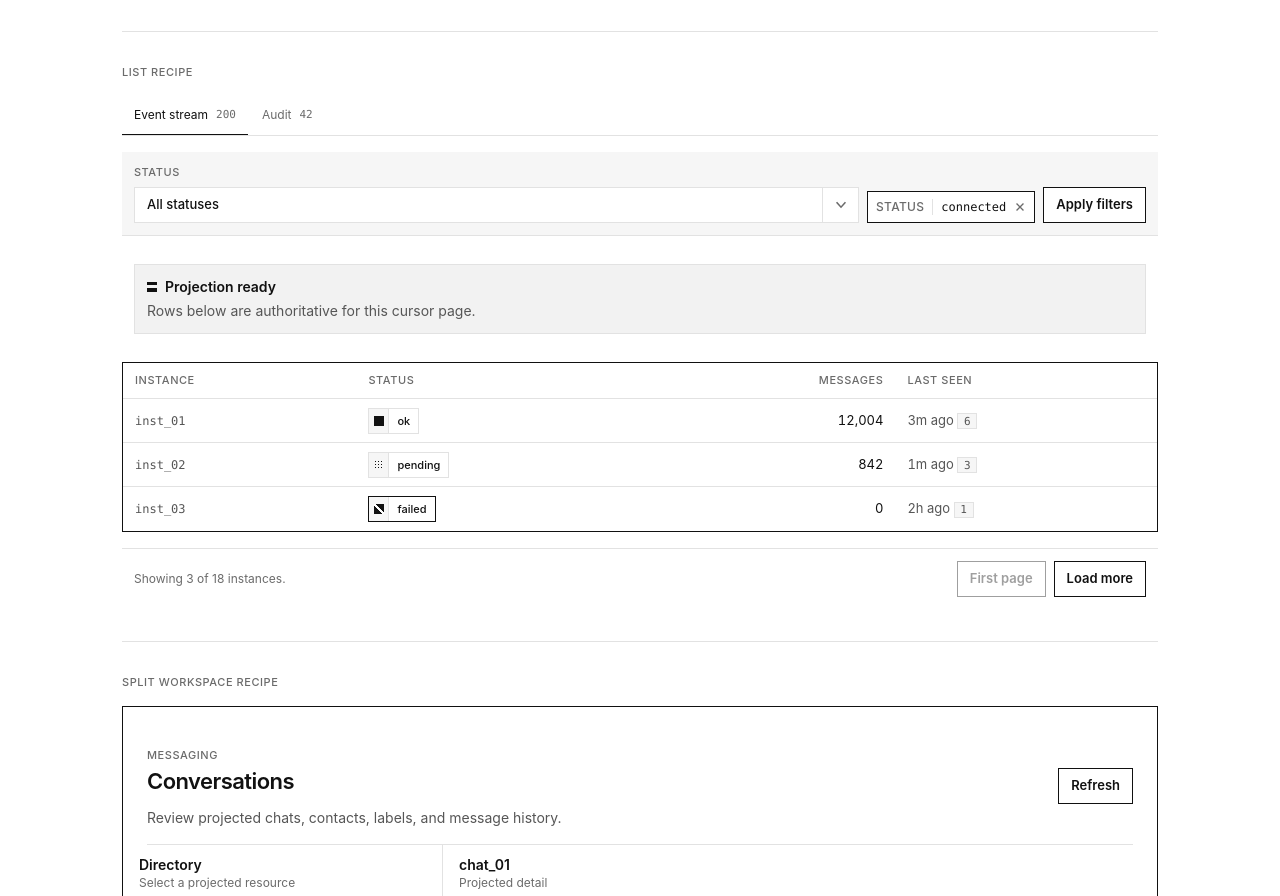
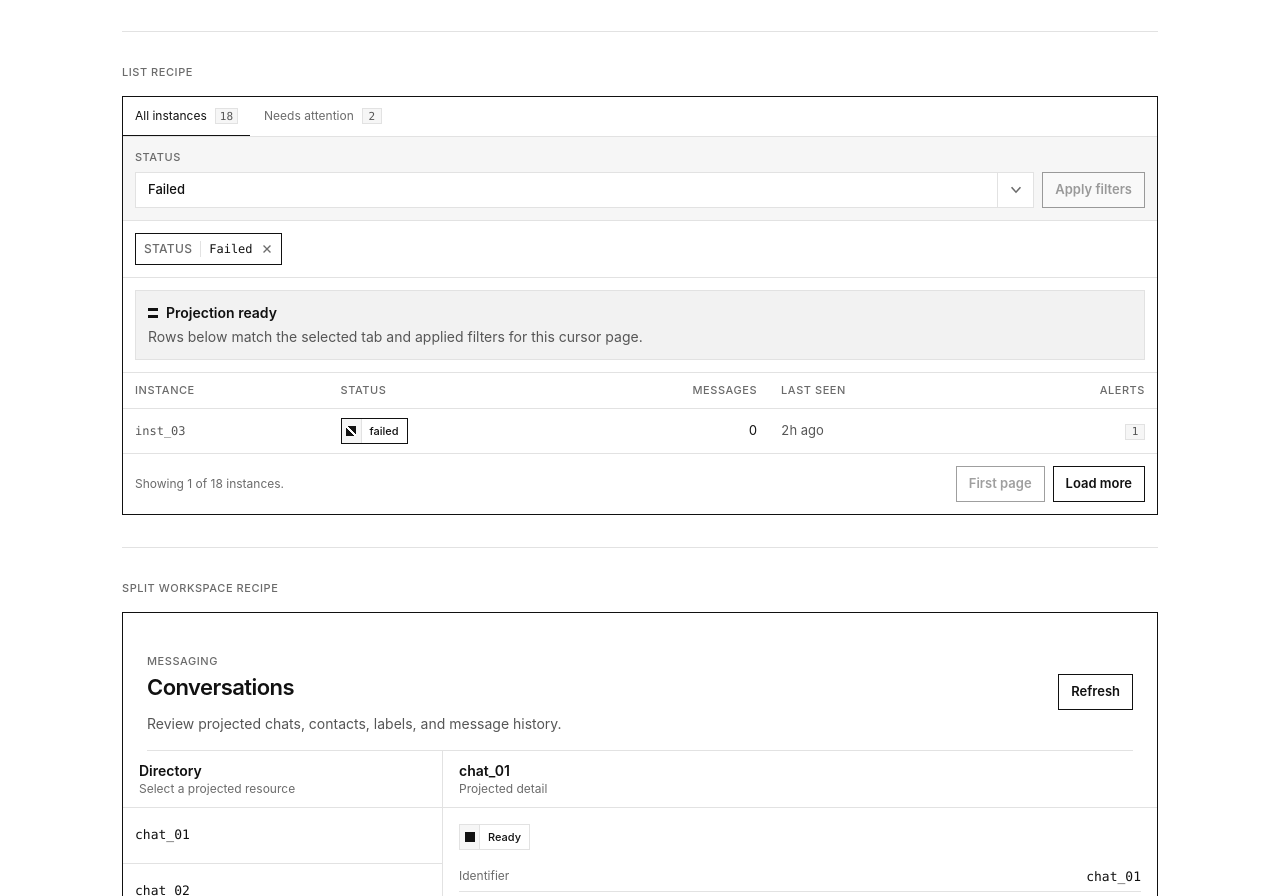
Before and after one commit to hiepknor/omniwa-console, a React (Vite) app: page /__ui in a window 1280 px wide. Shown: the part 6409-7305 px from the top of the page. Built offline with nearby package versions, Linux system fonts and the light colour scheme.

Commit message:
fix ui gallery count and filter recipe

```diff
--- a/src/app/UiGallery.tsx
+++ b/src/app/UiGallery.tsx
@@ -99,6 +99,17 @@ const sessionUtilityItems = [
   ['session', 'Session'],
 ] as const;
 const primaryNavigationItems = navigationItems.filter(([icon]) => icon !== 'connection');
+const listRows = [
+  { id: 'inst_01', tone: 'ok' as const, messages: '12,004', seen: '3m ago', alerts: 6 },
+  { id: 'inst_02', tone: 'pending' as const, messages: '842', seen: '1m ago', alerts: 3 },
+  { id: 'inst_03', tone: 'failed' as const, messages: '0', seen: '2h ago', alerts: 1 },
+];
+
+const listStatusLabels: Record<string, string> = {
+  ok: 'Healthy',
+  pending: 'Pending',
+  failed: 'Failed',
+};
 
 function ShellAnatomy({ onOpenSession }: { onOpenSession: () => void }) {
   return (
@@ -156,19 +167,23 @@ function ShellAnatomy({ onOpenSession }: { onOpenSession: () => void }) {
 }
 
 export function UiGallery() {
-  const [tab, setTab] = useState('stream');
+  const [tab, setTab] = useState('all');
   const [drawer, setDrawer] = useState(false);
   const [dialogMode, setDialogMode] = useState<'ready' | 'pending'>();
   const [sessionDialogOpen, setSessionDialogOpen] = useState(false);
   const [switchEnabled, setSwitchEnabled] = useState(true);
   const [deliveryMode, setDeliveryMode] = useState('safe');
   const [filterVisible, setFilterVisible] = useState(true);
-  const [listFilterVisible, setListFilterVisible] = useState(true);
+  const [listStatusDraft, setListStatusDraft] = useState('failed');
+  const [listStatus, setListStatus] = useState('failed');
   const [notificationVisible, setNotificationVisible] = useState(true);
   const [cursor, setCursor] = useState<string>();
   const [workspaceDetail, setWorkspaceDetail] = useState(true);
   const [galleryFile, setGalleryFile] = useState<File | undefined>(() => new File(['locked upload fixture'], 'group-photo.png', { type: 'image/png' }));
   const [selectionCount, setSelectionCount] = useState(1);
+  const tabRows = tab === 'attention' ? listRows.filter((row) => row.tone !== 'ok') : listRows;
+  const visibleListRows = listStatus ? tabRows.filter((row) => row.tone === listStatus) : tabRows;
+  const listTotal = tab === 'attention' ? 2 : 18;
 
   return (
     <div className="min-h-dvh overflow-x-clip bg-bg text-fg">
@@ -471,51 +486,74 @@ export function UiGallery() {
         </Section>
 
         <Section title="List recipe">
+          <Panel bodyPadding="none">
             <Tabs
               active={tab}
+              countStyle="badge"
               onChange={setTab}
               tabs={[
-              { id: 'stream', label: 'Event stream', count: 200 },
-              { id: 'audit', label: 'Audit', count: 42 },
+                { id: 'all', label: 'All instances', count: 18 },
+                { id: 'attention', label: 'Needs attention', count: 2 },
               ]}
             />
-          <FilterToolbar>
+            <FilterToolbar
+              as="form"
+              onSubmit={(event) => {
+                event.preventDefault();
+                setListStatus(listStatusDraft);
+                setCursor(undefined);
+              }}
+            >
               <Field label="Status" className="min-w-48 flex-1">
-              {(id, labelId) => <Select id={id} aria-labelledby={labelId} defaultValue=""><option value="">All statuses</option><option value="ok">Healthy</option><option value="failed">Failed</option></Select>}
+                {(id, labelId) => (
+                  <Select id={id} aria-labelledby={labelId} value={listStatusDraft} onValueChange={setListStatusDraft}>
+                    <option value="">All statuses</option>
+                    <option value="ok">Healthy</option>
+                    <option value="pending">Pending</option>
+                    <option value="failed">Failed</option>
+                  </Select>
+                )}
               </Field>
-            {listFilterVisible ? <FilterChip label="Status" value="connected" onRemove={() => setListFilterVisible(false)} /> : null}
-            <Button>Apply filters</Button>
+              <Button type="submit" disabled={listStatusDraft === listStatus}>Apply filters</Button>
             </FilterToolbar>
-          <div className="p-3"><StateNotice kind="info" title="Projection ready" detail="Rows below are authoritative for this cursor page." /></div>
-          <Table>
+            <div className="flex min-h-14 flex-wrap items-center gap-2 border-b border-line p-3">
+              {listStatus ? (
+                <FilterChip
+                  label="Status"
+                  value={listStatusLabels[listStatus]}
+                  onRemove={() => {
+                    setListStatus('');
+                    setListStatusDraft('');
+                    setCursor(undefined);
+                  }}
+                />
+              ) : <span className="text-xs text-fg-3">No active filters.</span>}
+            </div>
+            <div className="border-b border-line p-3"><StateNotice kind="info" title="Projection ready" detail="Rows below match the selected tab and applied filters for this cursor page." /></div>
+            <Table className="border-0">
               <thead>
                 <tr>
                   <Th>Instance</Th>
                   <Th>Status</Th>
                   <Th priority="supporting" className="text-right">Messages</Th>
                   <Th priority="detail">Last seen</Th>
+                  <Th priority="detail" className="text-right">Alerts</Th>
                 </tr>
               </thead>
               <tbody>
-              {[
-                ['inst_01', 'ok', '12,004', '3m ago', '6'],
-                ['inst_02', 'pending', '842', '1m ago', '3'],
-                ['inst_03', 'failed', '0', '2h ago', '1'],
-              ].map(([id, tone, msgs, seen, count]) => (
+                {visibleListRows.map(({ id, tone, messages, seen, alerts }) => (
                   <Tr key={id} onClick={() => setDrawer(true)}>
                     <Td mobileLabel="Instance" className="font-mono text-xs text-fg-2">{id}</Td>
-                  <Td mobileLabel="Status">
-                    <Status tone={tone as Tone}>{tone}</Status>
-                  </Td>
-                  <Td mobileLabel="Messages" priority="supporting" className="text-right tabular-nums">{msgs}</Td>
-                  <Td mobileLabel="Last seen" priority="detail" className="text-fg-2">
-                    {seen} <Badge>{count}</Badge>
-                  </Td>
+                    <Td mobileLabel="Status"><Status tone={tone}>{tone}</Status></Td>
+                    <Td mobileLabel="Messages" priority="supporting" className="text-right tabular-nums">{messages}</Td>
+                    <Td mobileLabel="Last seen" priority="detail" className="text-fg-2">{seen}</Td>
+                    <Td mobileLabel="Alerts" priority="detail" className="text-right"><Badge>{alerts}</Badge></Td>
                   </Tr>
                 ))}
               </tbody>
             </Table>
-          <CursorPagination cursor={cursor} nextCursor={cursor ? undefined : 'cursor_02'} onCursor={setCursor} info={cursor ? 'Showing the next cursor page.' : 'Showing 3 of 18 instances.'} />
+            <CursorPagination cursor={cursor} nextCursor={cursor ? undefined : 'cursor_02'} onCursor={setCursor} info={cursor ? 'Showing the next cursor page.' : `Showing ${visibleListRows.length} of ${listTotal} instances.`} />
+          </Panel>
         </Section>
 
         <Section title="Split workspace recipe">
--- a/src/ui/Tabs.tsx
+++ b/src/ui/Tabs.tsx
@@ -1,4 +1,5 @@
 import { cn } from './cn';
+import { Badge } from './Badge';
 
 export type Tab = { id: string; label: string; count?: number };
 
@@ -7,11 +8,13 @@ export function Tabs({
   active,
   onChange,
   className,
+  countStyle = 'inline',
 }: {
   tabs: Tab[];
   active: string;
   onChange: (id: string) => void;
   className?: string;
+  countStyle?: 'inline' | 'badge';
 }) {
   return (
     <div className={cn('flex gap-0.5 overflow-x-auto overflow-y-hidden border-b border-line', className)} role="tablist">
@@ -31,7 +34,9 @@ export function Tabs({
           >
             {tab.label}
             {typeof tab.count === 'number' ? (
-              <span className="font-mono text-[11px] text-fg-3 tabular-nums">{tab.count}</span>
+              countStyle === 'badge'
+                ? <Badge>{tab.count}</Badge>
+                : <span className="font-mono text-[11px] text-fg-3 tabular-nums">{tab.count}</span>
             ) : null}
           </button>
         );
```
Also changed, not shown: 1 other file (tests, documents, lock files or other folders). Lines whose indentation alone changed are shown as unchanged.
